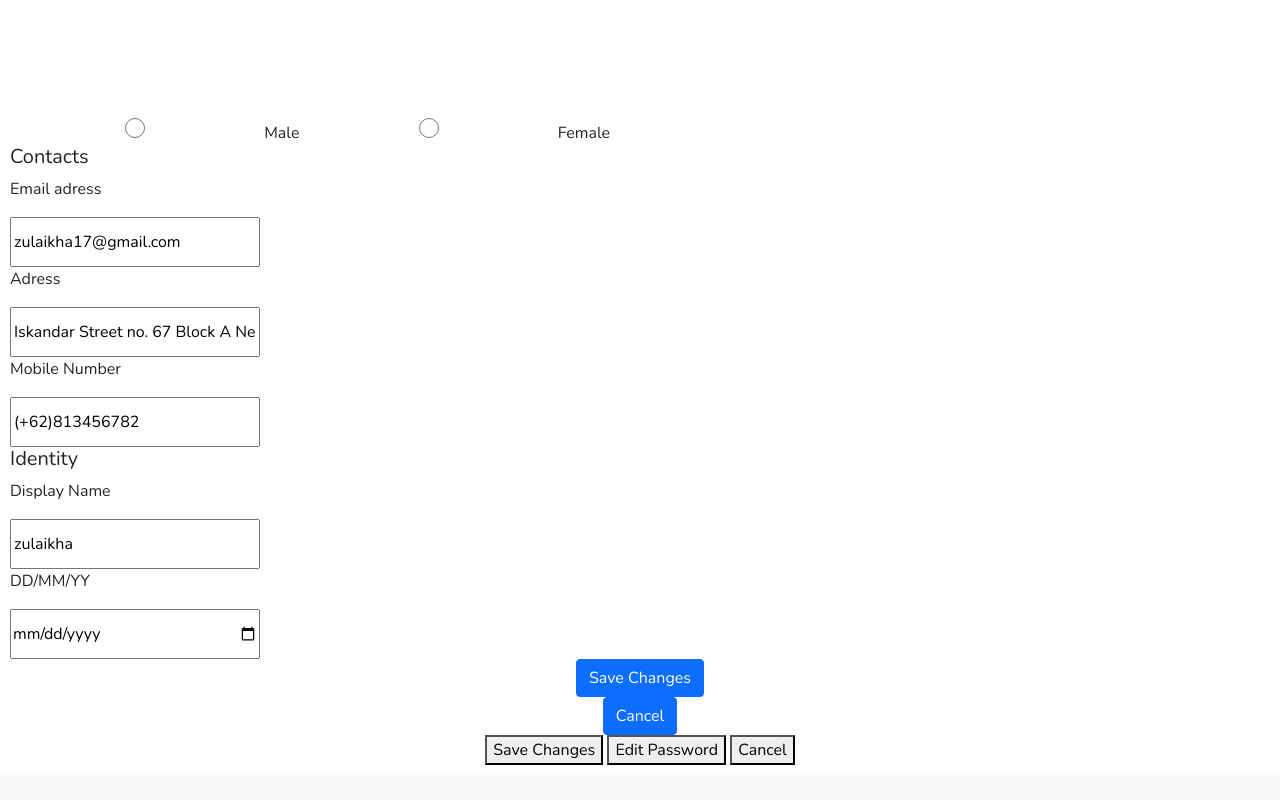
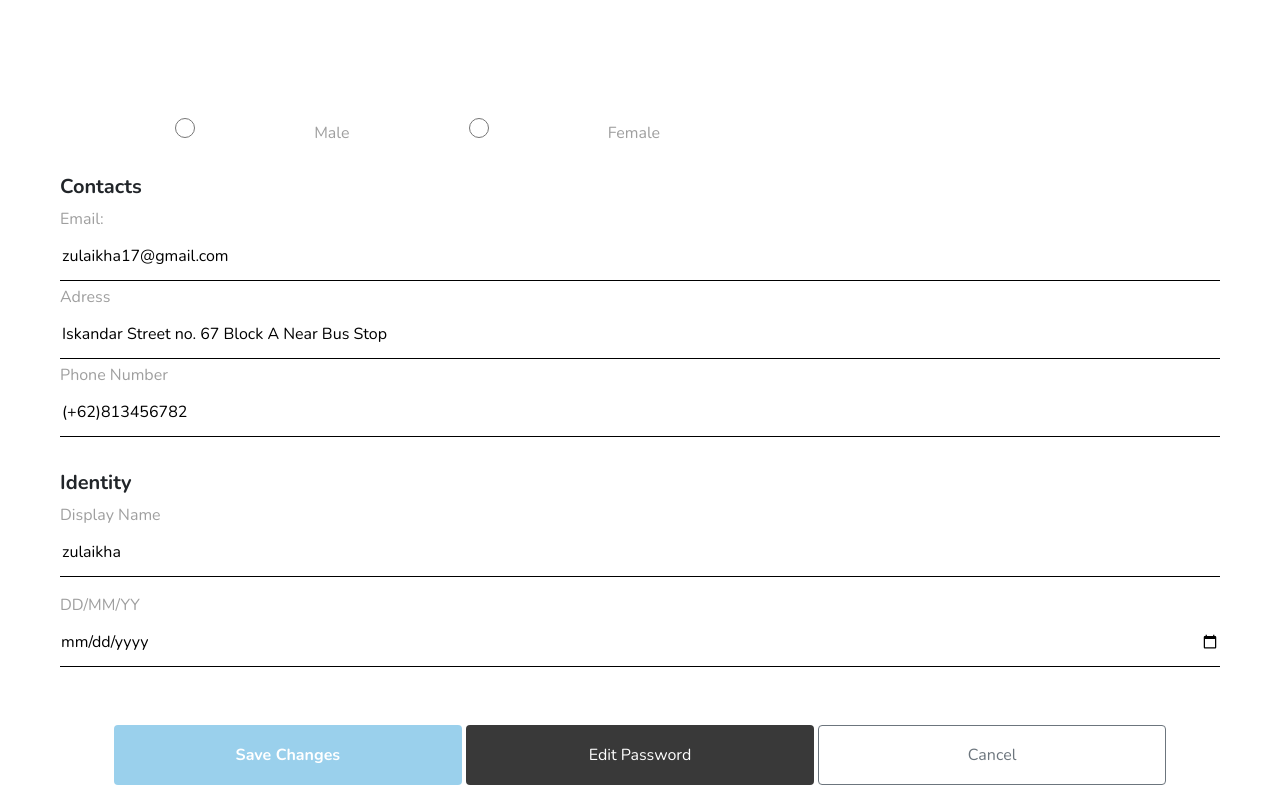
Before and after one commit to jumelisah/fw5-responsive-website, a website: page profile.html in a window 1280 px wide. Shown: the part 720-1520 px from the top of the page. Drawn offline with nearby package versions, Linux system fonts and the light colour scheme.

Commit message:
edit page profile

```diff
--- a/assets/profile.css
+++ b/assets/profile.css
@@ -57,7 +57,7 @@ nav .img-profile{
 .profile{
   text-align: center;
   padding: 10px;
-  margin-top: 86px;
+  margin: 86px 20px 0 20px;
 }
 .profile h1{
   font-size: 36px;
@@ -96,8 +96,39 @@ nav .img-profile{
   width: 100%;
   text-align: left;
 }
+.profile form h5{
+  padding-top: 30px;
+  font-weight: 700;
+}
+.profile form input{
+  border: none;
+  border-bottom: 1px solid black;
+  outline: none;
+}
+.profile form label{
+  color: #9F9F9F;
+}
+.profile form button{
+  width: 100%;
+  height: 50px;
+  margin: 10px auto;
+}
 .profile form .input-gender input{
   height: 20px;
+}
+.profile form .col-12{
+  text-align: center;
+
+}
+.profile form .col-12 .save{
+  background-color: #9AD0EC;
+  border: none;
+  font-weight: 700;
+}
+.profile form .col-12 .edit{
+  background-color: #393939;
+  border: none;
+
 }
 .profile form input{
   margin: 0 auto;
@@ -150,6 +181,17 @@ footer .socmeds a{
 }
 
 @media(min-width: 768px){
+  .profile{
+    margin-left: 50px;
+    margin-right: 50px;
+  }
+  .profile form .col-12{
+    width:100%;
+  }
+  .profile form .col-12 button{
+    width: 49%;
+    height: 60px;
+  }
   .profile .user .user-name{
     font-size: 40px;
     margin: 40px 0 20px 0;
@@ -173,7 +215,12 @@ footer .socmeds a{
   }
 }
 
+
 @media(min-width: 992px){
+  .profile form .col-12 button{
+    width: 30%;
+    height: 60px;
+  }
   .profile .user .user-name{
     margin: 53px 0 40px 0;
     font-size: 48px;
--- a/profile.html
+++ b/profile.html
@@ -69,25 +69,33 @@
         <label for="vehicle1">Female</label>
       </div>
       <h5>Contacts</h5>
-      <p>Email adress</p>
-      <input type="email" name="email" value="zulaikha17@gmail.com">
-      <p>Adress</p>
-      <input type="text" name="adress" value="Iskandar Street no. 67 Block A Near Bus Stop">
-      <p>Mobile Number</p>
-      <input type="tel" name="phone-number" value="(+62)813456782">
+      <div class="mb-1">
+        <label>Email: </label>
+        <input class="d-block w-100 input-underline" type="email" name="email" value="zulaikha17@gmail.com">
+      </div>
+      <div class="mb-1">
+        <label>Adress</label>
+        <input class="d-block w-100 input-underline" type="text" name="adress" value="Iskandar Street no. 67 Block A Near Bus Stop">
+      </div>
+      <div class="mb-1">
+        <label>Phone Number</label>
+        <input  class="d-block w-100 input-underline"type="tel" name="phone-number" value="(+62)813456782">
+      </div>
       <h5>Identity</h5>
-      <p>Display Name</p>
-      <input type="text" name="display-name" value="zulaikha">
-      <p>DD/MM/YY</p>
-      <input type="date" name="birthdate">
+      <div class="mb-3">
+        <label>Display Name</label>
+        <input  class="d-block w-100 input-underline"type="text" name="display-name" value="zulaikha">
+      </div>
+      <div class="mb-1">
+        <label>DD/MM/YY</label>
+        <input  class="d-block w-100 input-underline"type="date" name="birthdate">
+      </div>
+      <div class="col-12 col-md-6 col-lg-4 mt-5">
+        <button type="button" class="btn btn-primary save">Save Changes</button>
+        <button type="button" class="btn btn-dark edit">Edit Password</button>
+        <button type="button" class="btn btn-outline-secondary cancel">Cancel</button>
+      </div>
     </form>
-    <div class="user-settings">
-      <li class="text-center"><a class="btn btn-primary save" href="#" role="button">Save Changes</a></li>
-      <li class="text-center"><a class="btn btn-primary cancel" href="#" role="button">Cancel</a></li>
-    </div>
-    <button>Save Changes</button>
-    <button>Edit Password</button>
-    <button>Cancel</button>
   </div>
   <footer>
     <div class="row">
```
Also changed, not shown: index.html (+1 -1 lines).
